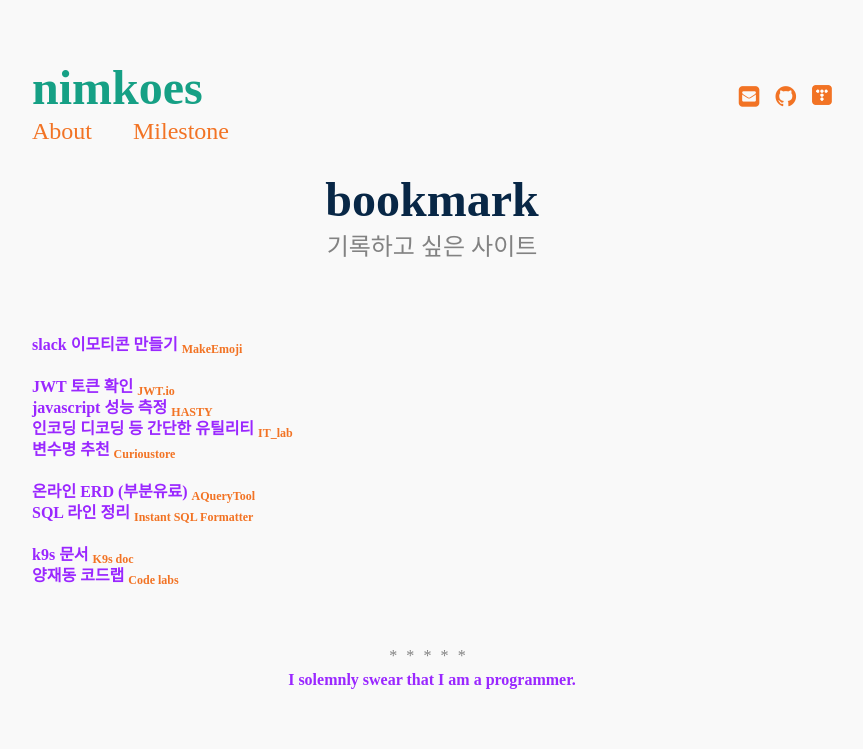
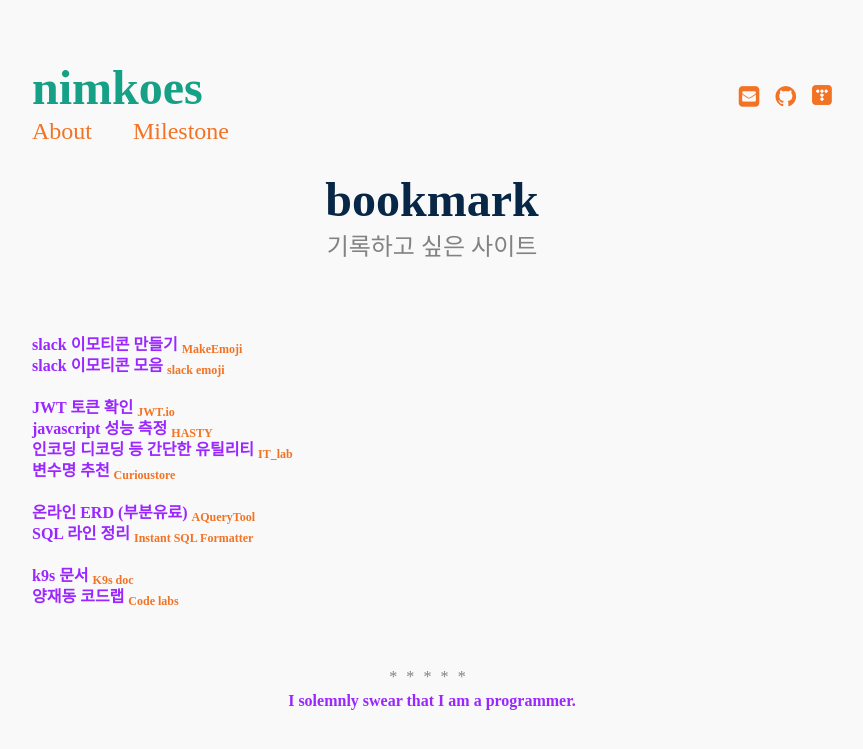
Before and after one commit to nimkoes/portfolio, a Jekyll site: the page built from _posts/1350-01-24-bookmark.md, in a window 1280 px wide. Shown: the top 749 px of the page, without its empty margins (208-1071 px from the left). Built offline with Jekyll 4.4.1, drawn with Linux system fonts in a browser that asks for light colours.

Commit message:
mod post

```diff
--- a/_posts/1350-01-24-bookmark.md
+++ b/_posts/1350-01-24-bookmark.md
@@ -10,6 +10,7 @@ author: "nimkoes"
 
 
 **slack 이모티콘 만들기** <sub>[MakeEmoji][link_MakeEmoji]</sub>
+**slack 이모티콘 모음** <sub>[slack emoji][link_slack_emoji]</sub>
 
 **JWT 토큰 확인** <sub>[JWT.io][link_JWT_io]</sub>
 **javascript 성능 측정** <sub>[HASTY][link_HASTY]</sub>
@@ -33,3 +34,4 @@ author: "nimkoes"
 [link_Curioustore]:https://www.curioustore.com/#!/
 [link_k9s_doc]:https://k9scli.io/
 [link_Code_labs]:https://www.codelabs.kr/codelabs
+[link_slack_emoji]:https://slackmojis.com/
```
